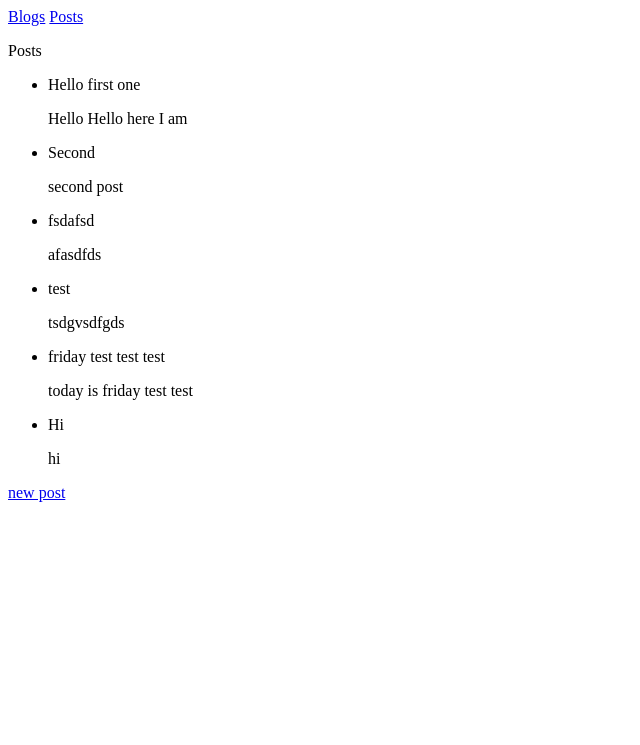
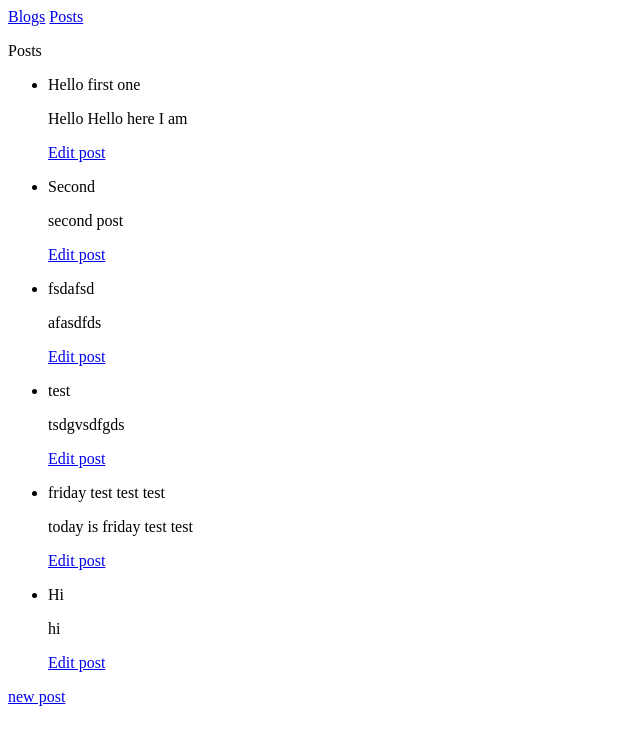
Before and after one commit to fadiabji/blog, a Django app: page /posts/ in a window 1280 px wide. Shown: the top 745 px of the page, without its empty margins (0-640 px from the left). Run offline with Django 3.2, Linux system fonts and the light colour scheme; data comes from the database, SQL or seed files in the repository; both versions use the stored data as it was after the commit.

Commit message:
fixed new_post and edit_post

```diff
--- a/blogs/templates/blogs/posts.html
+++ b/blogs/templates/blogs/posts.html
@@ -7,6 +7,7 @@
             <li>
                 <p>{{post}}</p>
                 <p>{{post.text}}</p>
+                <p><a href="{% url 'blogs:edit_post' post.id %}">Edit post</a></p>
             </li>
         {% empty %}
             <li>No posts have been added yet.</li>
--- a/blogs/urls.py
+++ b/blogs/urls.py
@@ -13,6 +13,6 @@ urlpatterns = [
     path('posts/',views.posts, name='posts'),
     # page for adding a new post.
     path('new_post/', views.new_post, name= 'new_post'),
-    # # page for editing a post.
-    # path('<int:post_id>/', views.edit_post, name= 'edit_post'),
+    # page for editing a post.
+    path('posts/<int:post_id>/', views.edit_post, name= 'edit_post'),
 ]
--- a/blogs/views.py
+++ b/blogs/views.py
@@ -28,3 +28,18 @@ def new_post(request):
             return redirect('blogs:posts')
     context = {'post':post, 'form':form}
     return render(request, 'blogs/new_post.html', context)
+
+def edit_post(request, post_id):
+    """Edit an existing post."""
+    post = BlogPost.objects.get(id=post_id)
+    if request.method != 'POST':
+    # Initial request; pre-fill form with the current post.
+        form = BlogPostForm(instance=post)
+    else:
+    # POST data submitted; process data.
+        form = BlogPostForm(instance=post, data=request.POST)
+    if form.is_valid():
+        form.save()
+        return redirect('blogs:posts')
+    context = {'post': post, 'form': form}
+    return render(request, 'blogs/edit_post.html', context)
```
Also changed, not shown: blogs/templates/blogs/edit_post.html (+10 -0 lines), db.sqlite3.
